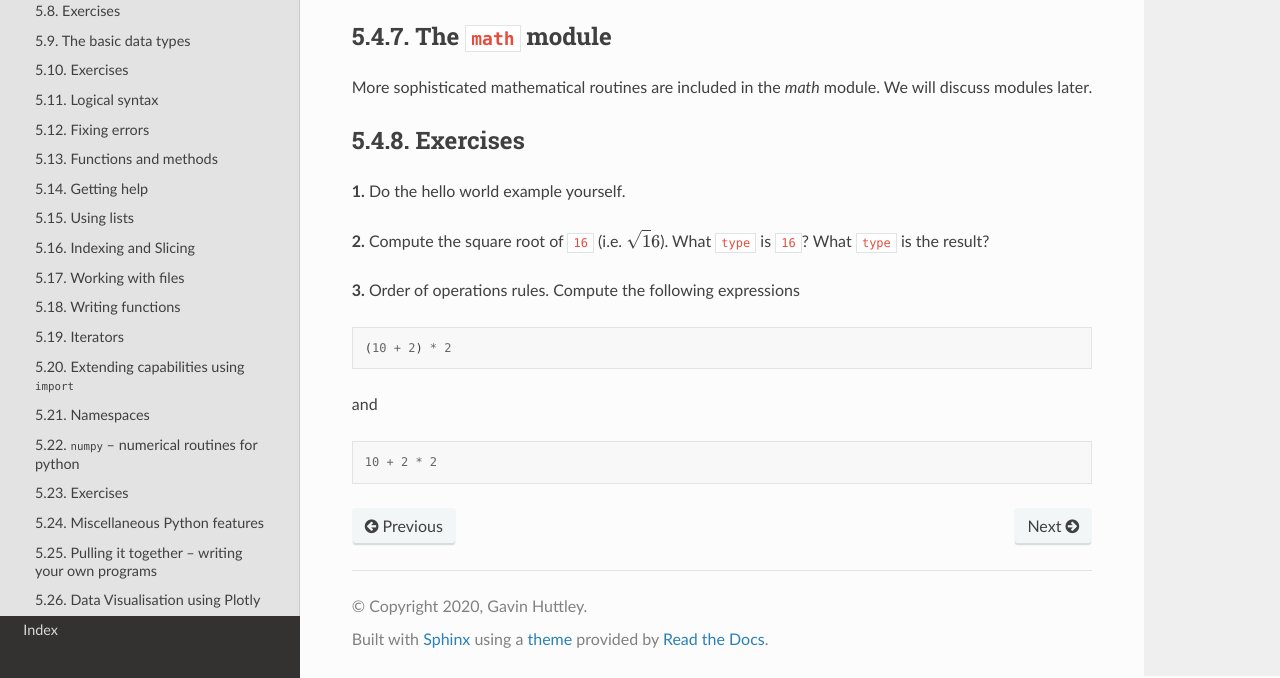
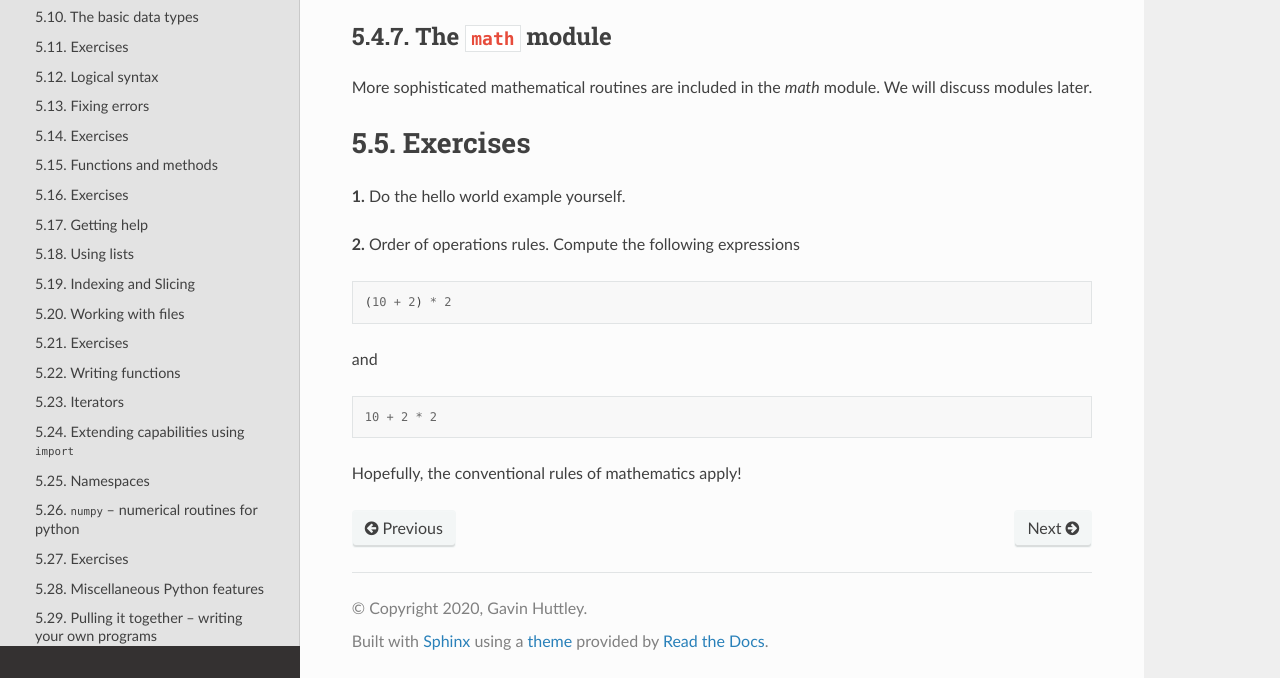
Before and after one commit to GavinHuttley/tib, a Sphinx documentation site: the page built from source/python/start.rst, in a window 1280 px wide and 900 px high, scrolled down 1453 px, cut to the strip 222-900 px from the top of the window. Built offline with Sphinx 7.4.7 and the Read the Docs theme 2.0.0, drawn with Linux system fonts in a browser that asks for light colours; some of the changed text lies outside the part shown.

Commit message:
Made exercises headsing levels consistent so they display in TOC

```diff
--- a/source/python/files.rst
+++ b/source/python/files.rst
@@ -113,7 +113,7 @@ According to the format specification, these fields are tab (``'\t'``) delimited
 .. note:: Writing comma delimited files is done in the same way. Just replace ``'\'.join`` with ``','.join``.
 
 Exercises
----------
+=========
 
 **1.** Below I have two GFF records stored as a list of records, each record being a list. Write these data to a tab-delimited file.
 
--- a/source/python/functions.rst
+++ b/source/python/functions.rst
@@ -125,7 +125,7 @@ Getting help on a string method that can be used to concatenate.
 .. todo:: define difference between function and method, former nearly always MUST be given an argument, e.g. reversed(), reverse()
 
 Exercises
----------
+=========
 
 **1.** What comparison operators can you use to confirm my statements regarding same value and different instance?
 
--- a/source/python/interpreting_errors.rst
+++ b/source/python/interpreting_errors.rst
@@ -53,7 +53,7 @@ This is a ``SyntaxError`` -- imbalanced ``()``. Note the `^` in the traceback, w
                 print(name)
 
 Exercises
----------
+=========
 
 Fix the errors in the following.
 
--- a/source/python/start.rst
+++ b/source/python/start.rst
@@ -88,13 +88,11 @@ The ``math`` module
 More sophisticated mathematical routines are included in the `math` module. We will discuss modules later.
 
 Exercises
----------
+=========
 
 **1.** Do the hello world example yourself.
 
-**2.** Compute the square root of ``16`` (i.e. :math:`\sqrt 16`). What ``type`` is ``16``? What ``type`` is the result?
-
-**3.** Order of operations rules. Compute the following expressions
+**2.** Order of operations rules. Compute the following expressions
 
 .. code-block:: python
 
@@ -105,3 +103,5 @@ and
 .. code-block:: python
 
     10 + 2 * 2
+
+Hopefully, the conventional rules of mathematics apply!
```
